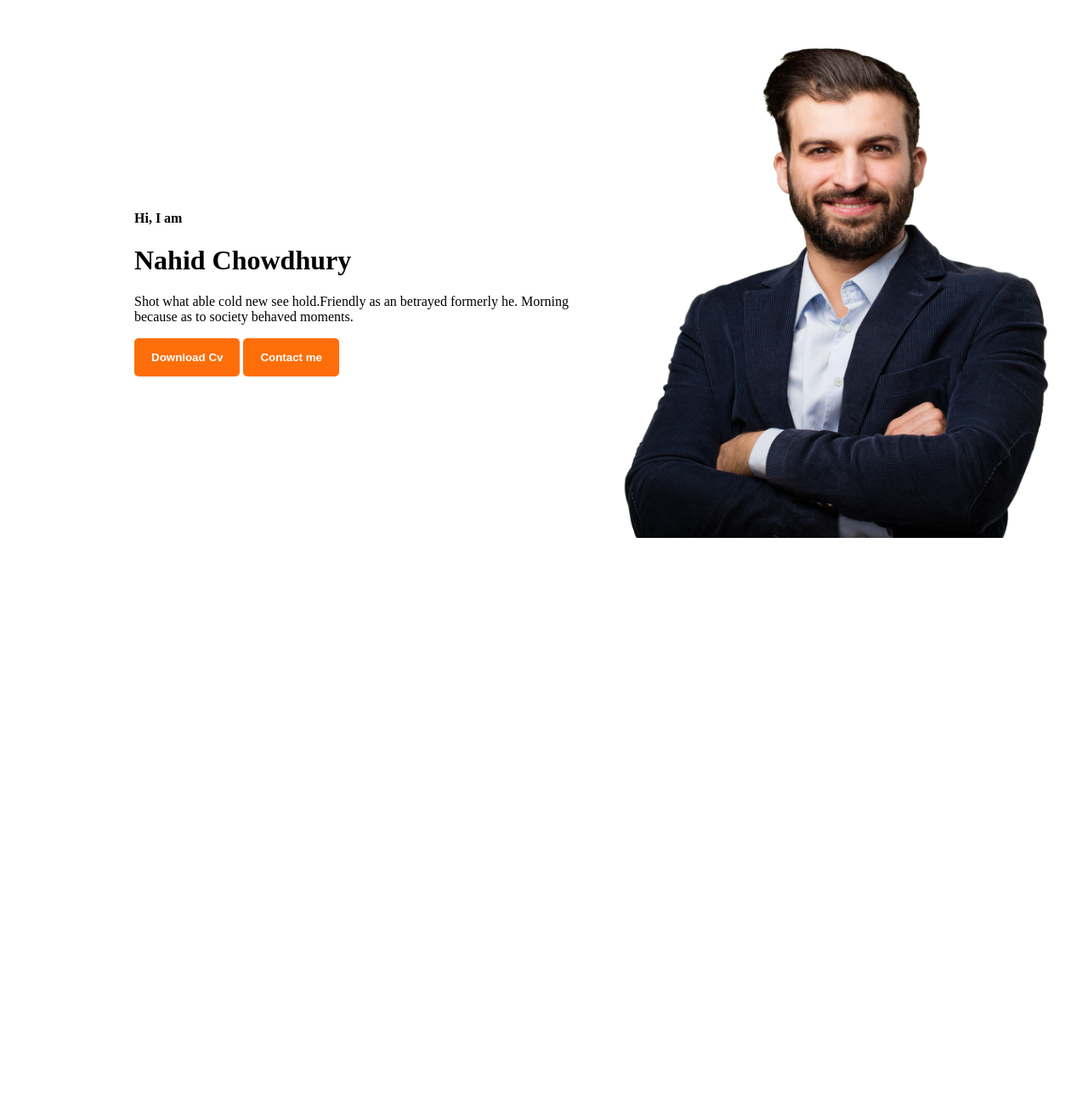
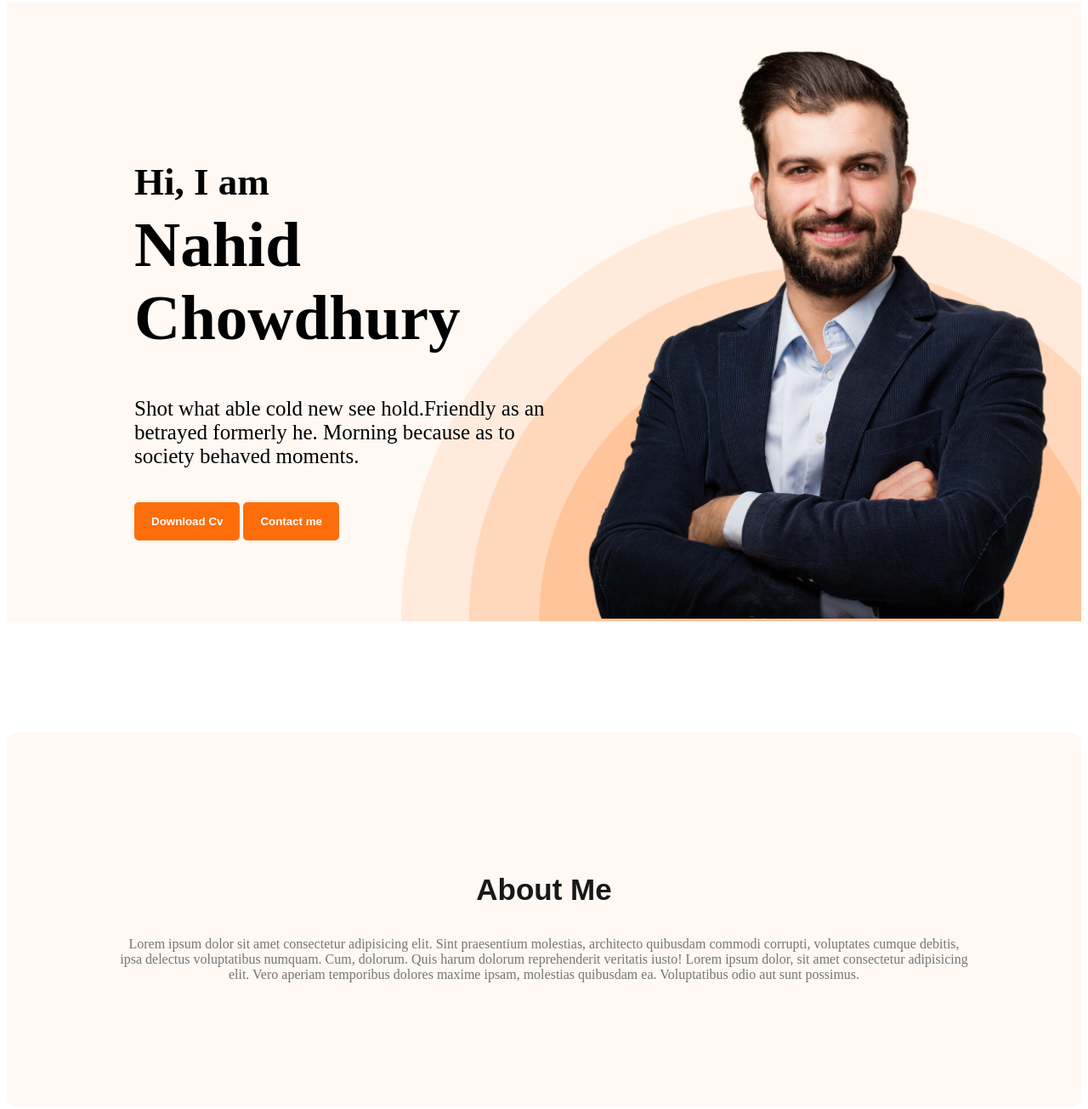
Before and after one commit to nahidchy/developer-portfolio, a plain HTML site: page index.html in a window 1280 px wide. Shown: the part 124-1429 px from the top of the page at 85% size. Before the commit the page ends 800 px from the top, so only its background shows below. Drawn offline with Linux system fonts and the light colour scheme.

Commit message:
added something new

```diff
--- a/index.html
+++ b/index.html
@@ -1,10 +1,10 @@
 <!DOCTYPE html>
 <html lang="en">
   <head>
-    <meta charset="UTF-8">
-    <meta name="viewport" content="width=device-width, initial-scale=1.0">
+    <meta charset="UTF-8" />
+    <meta name="viewport" content="width=device-width, initial-scale=1.0" />
     <title>developer portfolio</title>
-    <link rel="stylesheet" href="./styles/style.css">
+    <link rel="stylesheet" href="./styles/style.css" />
   </head>
   <body>
     <header>
@@ -16,24 +16,30 @@
           <li><button class="primary-button">Hire Me</button></li>
         </ul>
       </nav>
-       <div class="banner">
+      <div class="banner header">
         <div class="text-container">
           <h4 class="banner-gretting">Hi, I am</h4>
           <h1 class="banner-title">Nahid Chowdhury</h1>
-           <p>Shot what able cold new see hold.Friendly as an betrayed formerly he. Morning because as to society behaved moments.</p>
+          <p class="description">
+            Shot what able cold new see hold.Friendly as an betrayed formerly
+            he. Morning because as to society behaved moments.
+          </p>
+          <div class="button">
             <button class="primary-button">Download Cv</button>
           <button class="primary-button">Contact me</button>
         </div>
+          </div>
         <div class="image-container">
-           <img class="profile-pic" src="./images/hardy.png" alt="">
+          <img class="profile-pic" src="./images/hardy.png" alt="" />
         </div>
         </div>
     </header>
     <main>
-
+      <section class="about">
+       <h3 class="section-title">About Me</h3>
+       <p class="section-description">Lorem ipsum dolor sit amet consectetur adipisicing elit. Sint praesentium molestias, architecto quibusdam commodi corrupti, voluptates cumque debitis, ipsa delectus voluptatibus numquam. Cum, dolorum. Quis harum dolorum reprehenderit veritatis iusto! Lorem ipsum dolor, sit amet consectetur adipisicing elit. Vero aperiam temporibus dolores maxime ipsam, molestias quibusdam ea. Voluptatibus odio aut sunt possimus.</p>
+      </section>
     </main>
-    <footer>
-
-    </footer>
+    <footer></footer>
   </body>
 </html>
--- a/styles/style.css
+++ b/styles/style.css
@@ -10,12 +10,13 @@ nav > ul{
     align-items: center;
 }
 nav li{
-    color: black;
+
     margin-left: 50px;
     list-style: none;
 }
 nav a{
     text-decoration: none;
+    color: black;
 }
 .nahid{
     font-family: sans-serif;
@@ -24,10 +25,15 @@ nav a{
 }
 .header{
     background-color: #FFF8F3;
+    background-image:url('../images/header_bg.png');
+    background-size: 800px;
+    background-repeat: no-repeat;
+    background-position: bottom right;
+    bottom: 0;
 }
 /* banner styles */
 .banner{
- padding: 30px 30px 30px 150px;
+ padding: 30px 30px 0px 150px;
  display: flex;
  align-items: center;
  justify-content: space-around;
@@ -40,10 +46,48 @@ nav a{
     border-radius: 5px;
     font-weight: 700;
 }
+.text-container{
+    max-width: 500px;
+}
+.banner-gretting{
+    font-size: 45px;
+    font-weight: 600;
+    margin-bottom: 0;
+}
+.banner-title{
+    font-size: 75px;
+    font-weight:700;
+    margin-top: 5px;
+}
 .profile-pic{
-    width: 554px;
-    height: 600px;
+    width: 600px;
 }
 .text-primary{
     color: #FD6E0A;
 }
+.description{
+   margin-bottom:0px;
+   font-size: 25px;
+}
+.button{
+   margin-top: 40px;
+}
+/* main section styles */
+.about{
+    padding: 130px;
+    border-radius: 10px;
+    background: #FFF8F3;
+    margin: 130px 0;
+}
+.section-title{
+    color: #181818;
+    text-align: center;
+    font-size: 35px;
+    font-weight: 700;
+    font-family: sans-serif;
+}
+.section-description{
+    color: #757575;
+    text-align: center;
+}
+/* about section styles */
```
Also changed, not shown: images/WhatsApp_Image_2024-04-18_at_8.46.17_PM-removebg-preview.png (added). Lines whose indentation alone changed are shown as unchanged.
